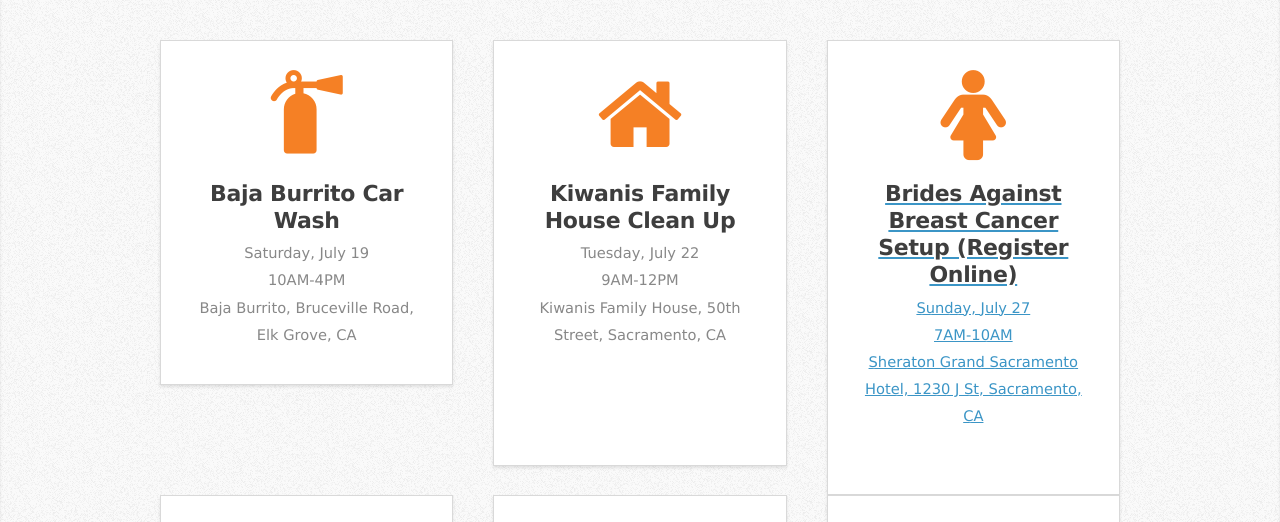
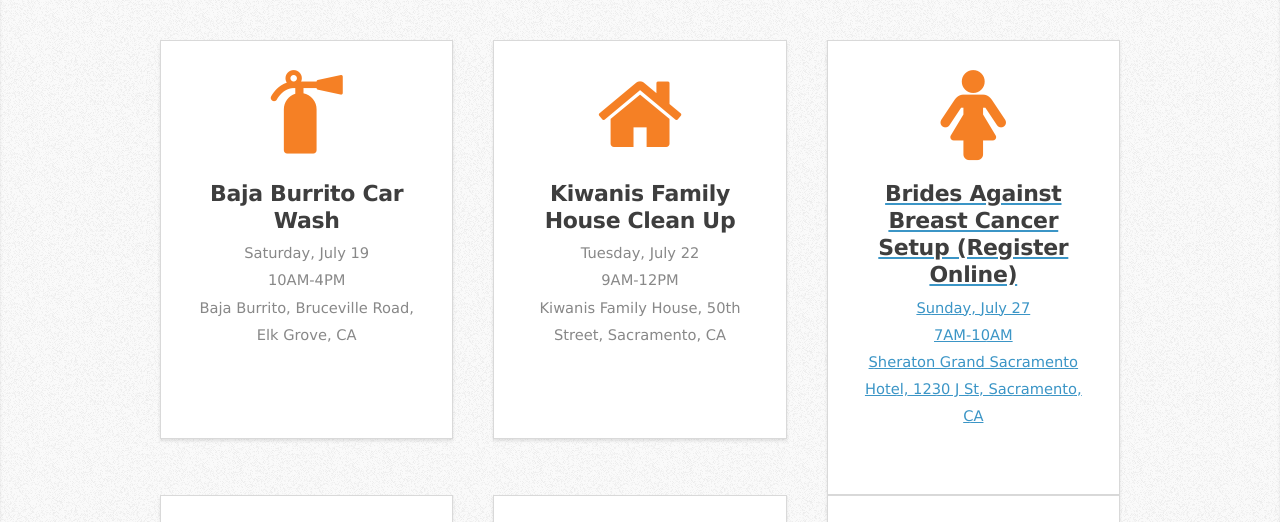
Before and after one commit to PGKeyClub/pgkeyclub.github.io, a plain HTML site: page index.html in a window 1280 px wide. Shown: the part 725-1247 px from the top of the page. Drawn offline with Linux system fonts and the light colour scheme; a web font is replaced by a local one.

Commit message:
Fixed spacing

```diff
--- a/index.html
+++ b/index.html
@@ -68,7 +68,7 @@
                                     <br>
                                     10AM-4PM
                                     <br>
-                                    Baja Burrito, Bruceville Road, Elk Grove, CA
+                                    Baja Burrito, Bruceville Road, Elk Grove, CA<br><br><br>
                                     </p>
 								</section>
 							</div>
@@ -80,7 +80,7 @@
                                     <br>
                                     9AM-12PM
                                     <br>
-                                    Kiwanis Family House, 50th Street, Sacramento, CA<br><br><br><br>
+                                    Kiwanis Family House, 50th Street, Sacramento, CA<br><br><br>
                                     </p>
 								</section>
 							</div>
@@ -105,7 +105,7 @@
                                     <br>
                                     9AM-12PM
                                     <br>
-                                    Kiwanis Family House, 50th Street, Sacramento, CA<br><br><br><br>
+                                    Kiwanis Family House, 50th Street, Sacramento, CA<br>
                                     </p>
 								</section>
 							</div>
```
